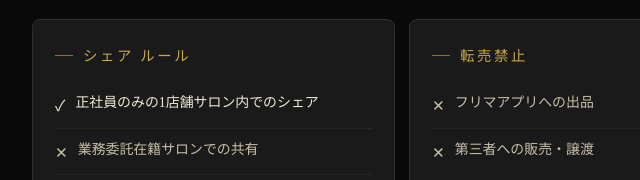
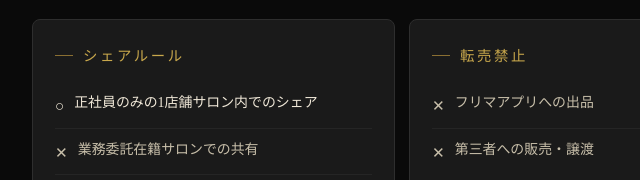
Before and after one commit to pz-mana/manaplex, a plain HTML site: page index.html in a window 1280 px wide. Shown: the part 2233-2413 px from the top of the page, 238-878 px from the left. Drawn offline with Linux system fonts and the light colour scheme.

Commit message:
Update index.html

```diff
--- a/index.html
+++ b/index.html
@@ -177,6 +177,7 @@
     font-weight: 500;
     text-align: left;
     border-bottom: 1px solid var(--gold-dim);
+    white-space: nowrap;
   }
   .tier-table td, .store-table td {
     padding: 17px 20px;
@@ -184,6 +185,7 @@
     color: #f0e8d8;
     border-bottom: 1px solid #2a2a2a;
     vertical-align: middle;
+    word-break: break-all;
   }
   .tier-table tr:last-child td, .store-table tr:last-child td { border-bottom: none; }
   .tier-table tr:nth-child(even) td, .store-table tr:nth-child(even) td { background: rgba(255,255,255,0.025); }
@@ -507,8 +509,8 @@
   <div class="section-label"><span>重要ルール</span></div>
   <div class="rules-grid">
     <div class="rule-card">
-      <div class="rule-title">シェア ルール</div>
-      <div class="ok-item"><span class="ok-icon">✓</span><span>正社員のみの1店舗サロン内でのシェア</span></div>
+      <div class="rule-title">シェアルール</div>
+      <div class="ok-item"><span class="ok-icon">○</span><span>正社員のみの1店舗サロン内でのシェア</span></div>
       <div class="ng-item"><span class="ng-icon">✕</span><span>業務委託在籍サロンでの共有</span></div>
       <div class="ng-item"><span class="ng-icon">✕</span><span>フリーランスへの共有</span></div>
       <div class="ng-item"><span class="ng-icon">✕</span><span>他店舗への持ち出し</span></div>
```
